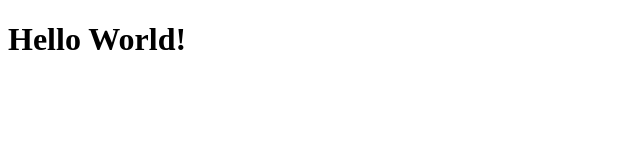
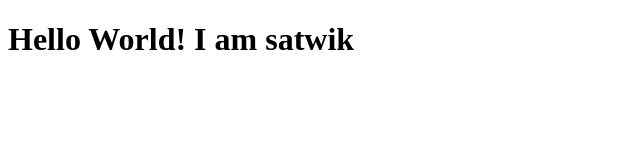
Before and after one commit to sathwikyarlagadda/myfirstwebapp, a plain HTML site: page index.html in a window 1280 px wide. Shown: the whole page, without its empty margins (0-640 px from the left). Drawn offline with Linux system fonts and the light colour scheme.

Commit message:
added my name in file

```diff
--- a/index.html
+++ b/index.html
@@ -6,7 +6,7 @@
 
     <body>
         <h1>
-            Hello World!
+            Hello World!      I am satwik
         </h1>
     </body>
 
```
